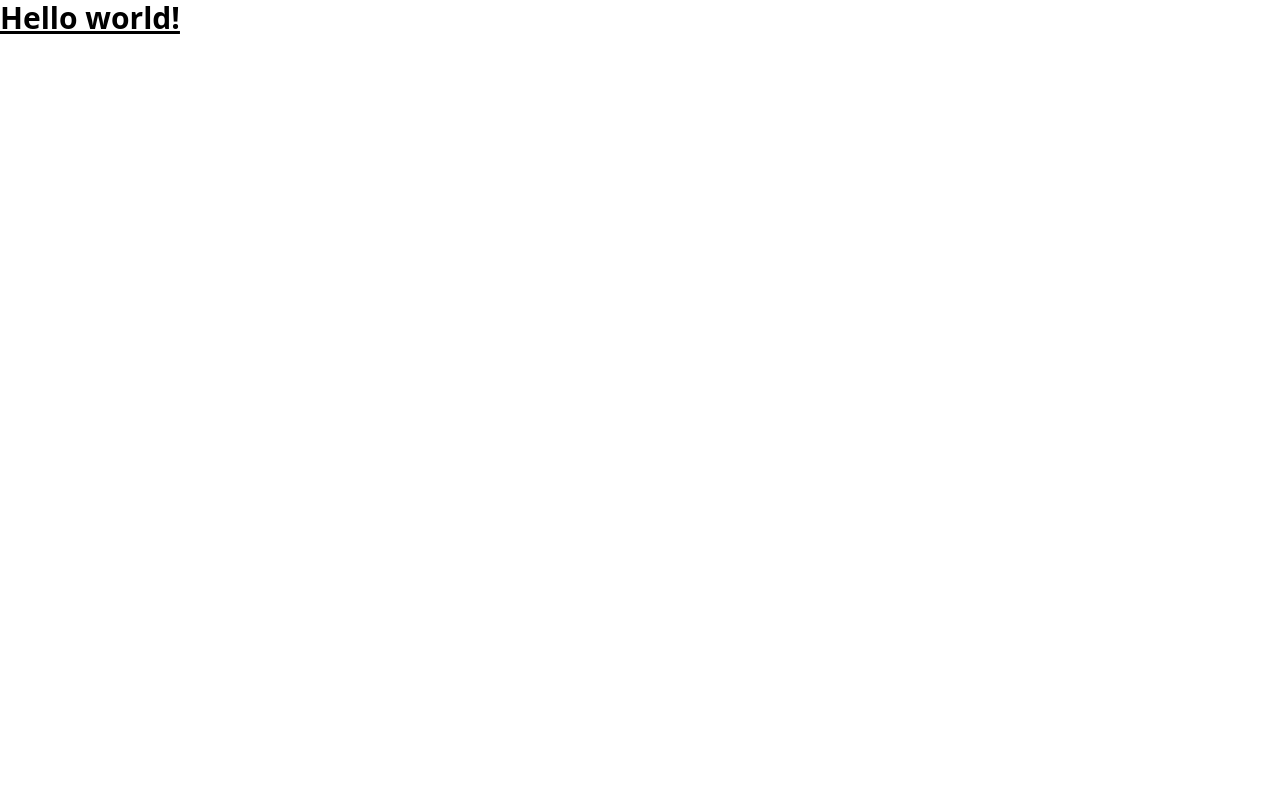
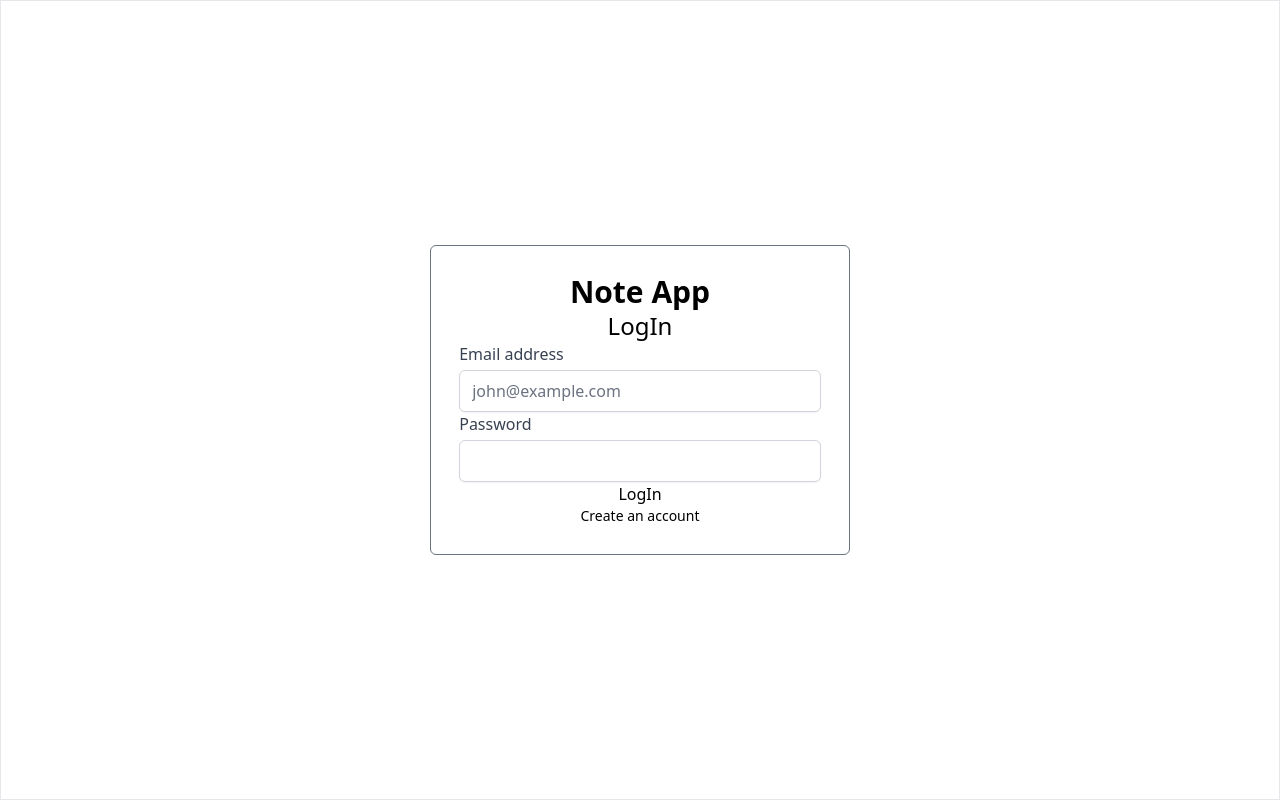
Before and after one commit to SamuelB7/graphql_note_web, a Next.js app: page / in a window 1280 px wide. Built offline with nearby package versions, Linux system fonts and the light colour scheme.

Commit message:
login form added

```diff
--- a/package.json
+++ b/package.json
@@ -10,6 +10,8 @@
   },
   "dependencies": {
     "@apollo/client": "^3.7.5",
+    "@headlessui/react": "^1.7.8",
+    "@heroicons/react": "^2.0.14",
     "@next/font": "13.1.6",
     "@types/node": "18.11.18",
     "@types/react": "18.0.27",
@@ -23,6 +25,7 @@
     "typescript": "4.9.4"
   },
   "devDependencies": {
+    "@tailwindcss/forms": "^0.5.3",
     "autoprefixer": "^10.4.13",
     "postcss": "^8.4.21",
     "tailwindcss": "^3.2.4"
--- a/src/pages/index.tsx
+++ b/src/pages/index.tsx
@@ -1,10 +1,18 @@
 import Head from 'next/head'
 import Image from 'next/image'
 import { Inter } from '@next/font/google'
+import { useState } from 'react'
 
 const inter = Inter({ subsets: ['latin'] })
 
 export default function Home() {
+  const [email, setEmail] = useState('')
+  const [password, setPassword] = useState('')
+
+  function handleSubmit(userEmail: string, userPassword: string) {
+    console.log(userEmail, userPassword)
+  }
+
   return (
     <>
       <Head>
@@ -14,9 +22,41 @@ export default function Home() {
         <link rel="icon" href="/favicon.ico" />
       </Head>
       <main>
-        <h1 className="text-3xl font-bold underline">
-          Hello world!
-        </h1>
+        <div className='flex flex-col justify-center items-center h-screen border text-center'>
+          <div className='p-7 border border-gray-500 rounded-md border-solid'>
+            <h1 className="text-3xl font-bold">
+              Note App
+            </h1>
+            <h2 className='text-2xl'>
+              LogIn
+            </h2>
+            <form className='flex flex-col text-left'>
+              <label>
+                <span className='text-gray-700'>Email address</span>
+                <input
+                  type="email"
+                  className='mt-1 w-full rounded-md border-gray-300 shadow-sm'
+                  placeholder='john@example.com'
+                  onChange={(e) => setEmail(e.target.value)}
+                  value={email}
+                />
+              </label>
+              <label>
+                <span className='text-gray-700'>Password</span>
+                <input
+                type="password"
+                className='mt-1 w-full rounded-md border-gray-300 shadow-sm'
+                onChange={(e) => setPassword(e.target.value)}
+                value={password}
+              />
+              </label>
+              <button type='button' onClick={() => handleSubmit(email, password)}>LogIn</button>
+            </form>
+            <p className='text-sm'>
+              Create an account
+            </p>
+          </div>
+        </div>
       </main>
     </>
   )
--- a/tailwind.config.js
+++ b/tailwind.config.js
@@ -6,5 +6,7 @@ module.exports = {
   theme: {
     extend: {},
   },
-  plugins: [],
+  plugins: [
+    require('@tailwindcss/forms'),
+  ],
 }
```
Also changed, not shown: 1 other file (tests, documents, lock files or other folders).
